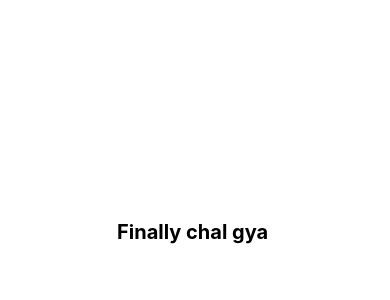
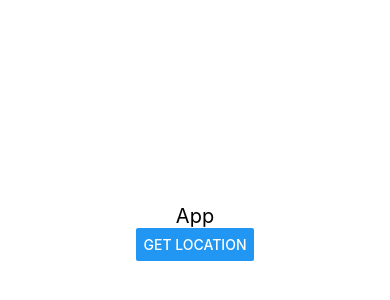
Before and after one commit to Gaurav-Codetek/SIH, a React Native app: screen / in a window 390 px wide. Shown: the part 190-490 px from the top of the page. Built offline with nearby package versions, Linux system fonts and the light colour scheme.

Commit message:
geolocation done

```diff
--- a/App.tsx
+++ b/App.tsx
@@ -1,14 +1,82 @@
-import { StyleSheet, Text, View } from 'react-native'
-import React from 'react'
+import React, { useEffect, useState } from 'react';
+import { StyleSheet, Text, View, Button, Platform } from 'react-native';
+import Geolocation, { GeoPosition } from 'react-native-geolocation-service';
+import { request, PERMISSIONS } from 'react-native-permissions';
+
+// Define types for location state
+interface Location {
+  coords: {
+    latitude: number;
+    longitude: number;
+  };
+}
 
 const App = () => {
+  const [location, setLocation] = useState<Location | null>(null);
+  const [permissionGranted, setPermissionGranted] = useState<boolean>(false);
+
+  useEffect(() => {
+    const checkPermissions = async () => {
+      if (Platform.OS === 'android') {
+        const permission = await request(PERMISSIONS.ANDROID.ACCESS_FINE_LOCATION);
+        setPermissionGranted(permission === 'granted');
+      } else {
+        // Handle iOS or other platforms as needed
+      }
+    };
+
+    checkPermissions();
+  }, []);
+
+  const getLocation = () => {
+    if (permissionGranted) {
+      Geolocation.getCurrentPosition(
+        (position: GeoPosition) => {
+          setLocation({
+            coords: {
+              latitude: position.coords.latitude,
+              longitude: position.coords.longitude,
+            },
+          });
+        },
+        (error) => {
+          console.warn('Error getting location:', error.message);
+        },
+        {
+          enableHighAccuracy: true,
+          timeout: 15000,
+          maximumAge: 10000,
+        }
+      );
+    } else {
+      console.warn('Location permission not granted');
+    }
+  };
+
   return (
-    <View style={{flex:1,alignItems:`center`,justifyContent:`center`}}>
-      <Text style={{fontWeight:'bold',fontSize:20}}>Finally chal gya </Text>
+    <View style={styles.container}>
+      <Text style={styles.text}>App</Text>
+      <Button title="Get Location" onPress={getLocation} />
+      {location && (
+        <View>
+          <Text>Latitude: {location.coords.latitude}</Text>
+          <Text>Longitude: {location.coords.longitude}</Text>
+        </View>
+      )}
     </View>
-  )
-}
+  );
+};
 
-export default App
+const styles = StyleSheet.create({
+  container: {
+    flex: 1,
+    justifyContent: 'center',
+    alignItems: 'center',
+    backgroundColor: '#fff',
+  },
+  text: {
+    fontSize: 20,
+  },
+});
 
-const styles = StyleSheet.create({})
+export default App;
--- a/package.json
+++ b/package.json
@@ -11,7 +11,9 @@
   },
   "dependencies": {
     "react": "18.3.1",
-    "react-native": "0.75.2"
+    "react-native": "0.75.2",
+    "react-native-geolocation-service": "^5.3.1",
+    "react-native-permissions": "^4.1.5"
   },
   "devDependencies": {
     "@babel/core": "^7.20.0",
```
Also changed, not shown: 5 other files (tests, documents, lock files or other folders).
